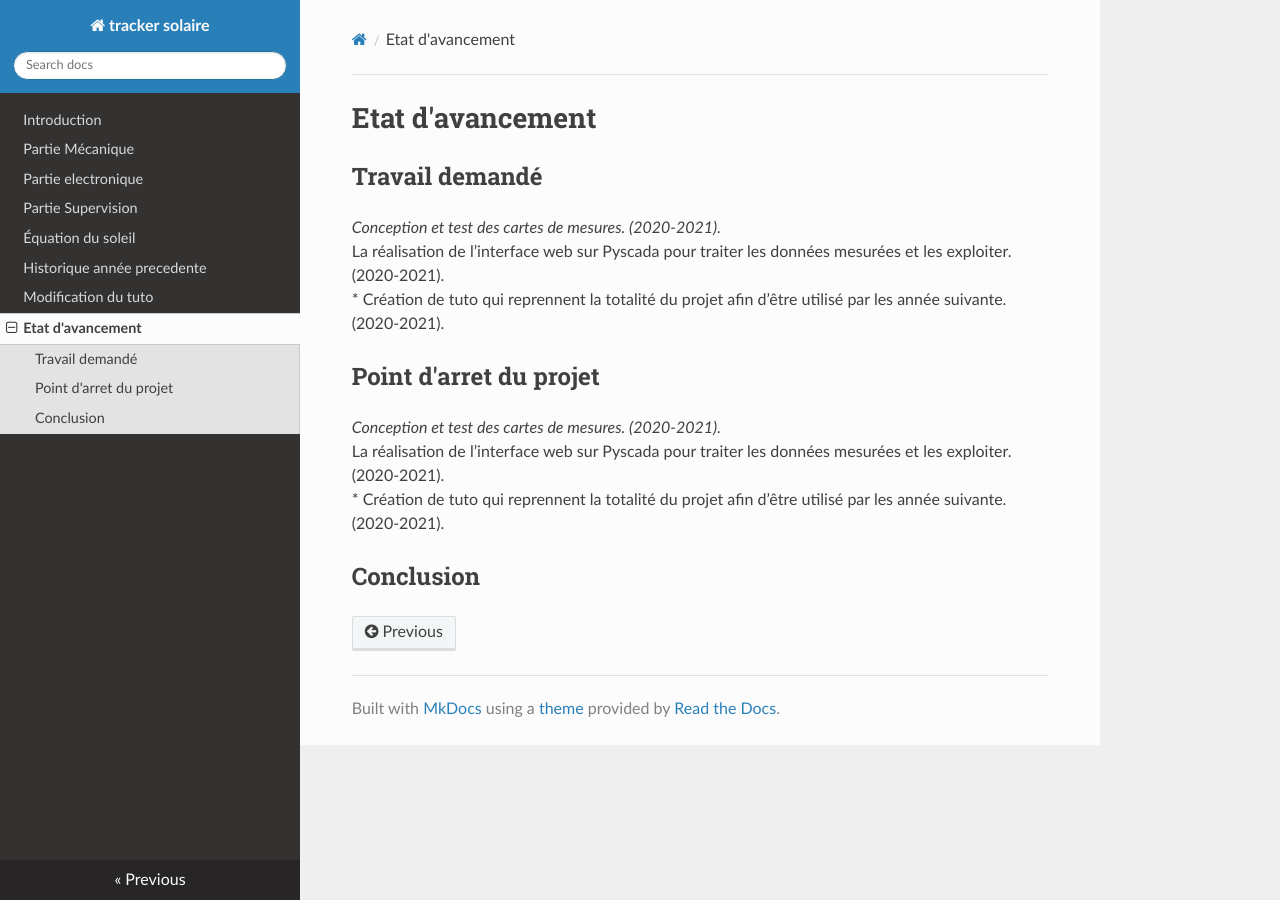
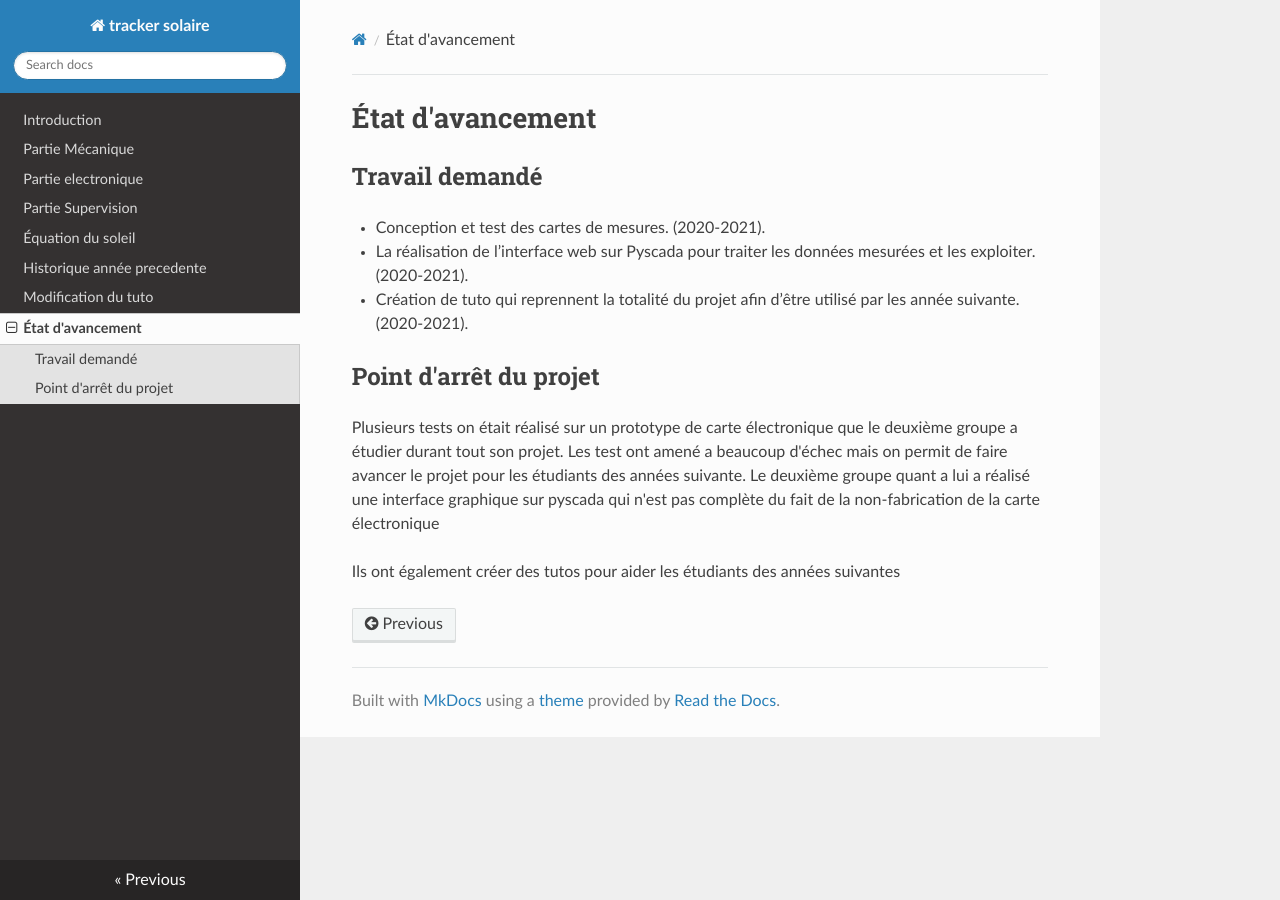
Before and after one commit to pt-tracker-gim/trackeurSolaire, an MkDocs documentation site: the page built from docs/etat_avancement.md, in a window 1280 px wide. Built offline with MkDocs 1.6.1, drawn with Linux system fonts in a browser that asks for light colours; nearby versions of some CDN libraries; old or Windows-style settings are respelled for this version of MkDocs.

Commit message:
Update etat_avancement.md

```diff
--- a/docs/etat_avancement.md
+++ b/docs/etat_avancement.md
@@ -1,17 +1,16 @@
-# Etat d'avancement
+# État d'avancement
 
 
 ## Travail demandé
 
-*Conception et test des cartes de mesures. (2020-2021).
+* Conception et test des cartes de mesures. (2020-2021).
 * La réalisation de l’interface web sur Pyscada pour traiter les données mesurées et les exploiter. (2020-2021).
 * Création de tuto qui reprennent la totalité du projet afin d’être utilisé par les année suivante. (2020-2021).
 
-## Point d'arret du projet
+## Point d'arrêt du projet
 
-*Conception et test des cartes de mesures. (2020-2021).
-* La réalisation de l’interface web sur Pyscada pour traiter les données mesurées et les exploiter. (2020-2021).
-* Création de tuto qui reprennent la totalité du projet afin d’être utilisé par les année suivante. (2020-2021).
+Plusieurs tests on était réalisé sur un prototype de carte électronique que le deuxième groupe a étudier durant tout son projet.
+Les test ont amené a beaucoup d'échec mais on permit de faire avancer le projet pour les étudiants des années suivante.
+Le deuxième groupe quant a lui a réalisé une interface graphique sur pyscada qui n'est pas complète du fait de la non-fabrication de la carte électronique
 
-
-## Conclusion
+Ils ont également créer des tutos pour aider les étudiants des années suivantes
```
